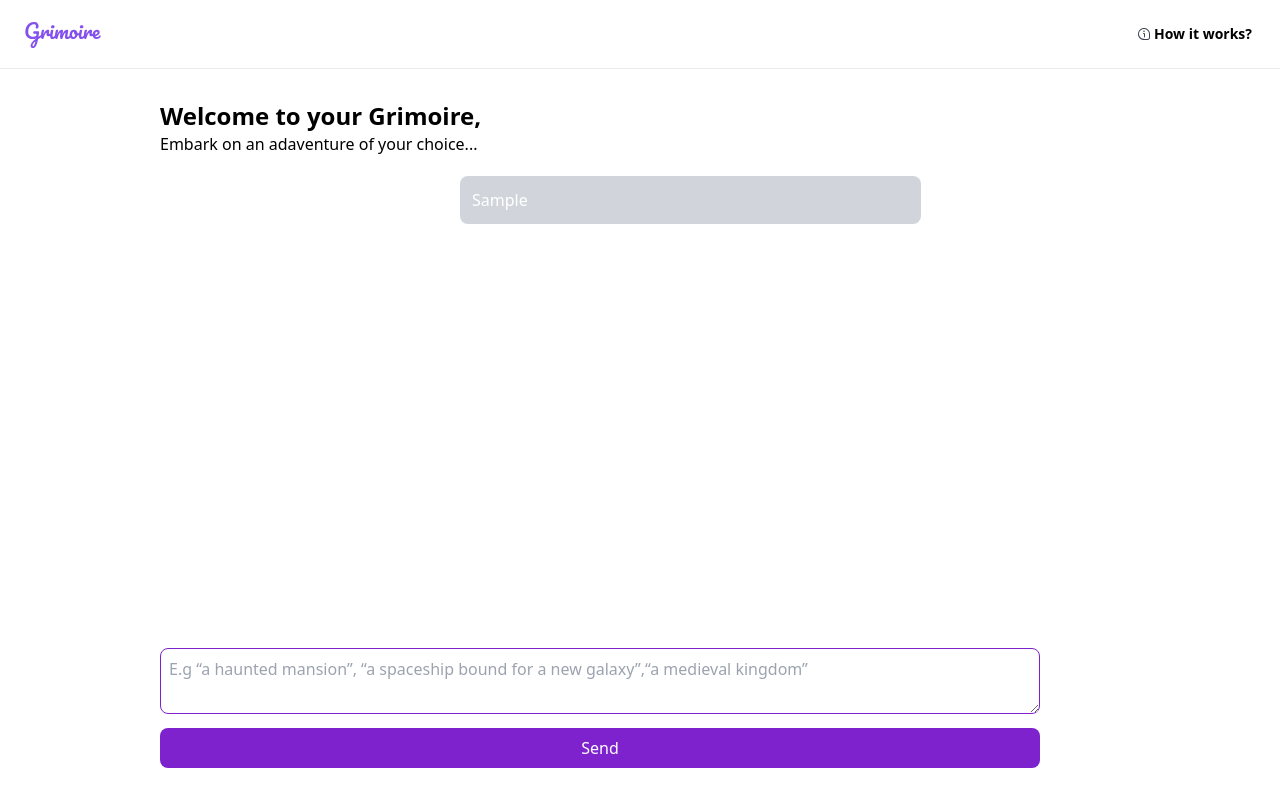
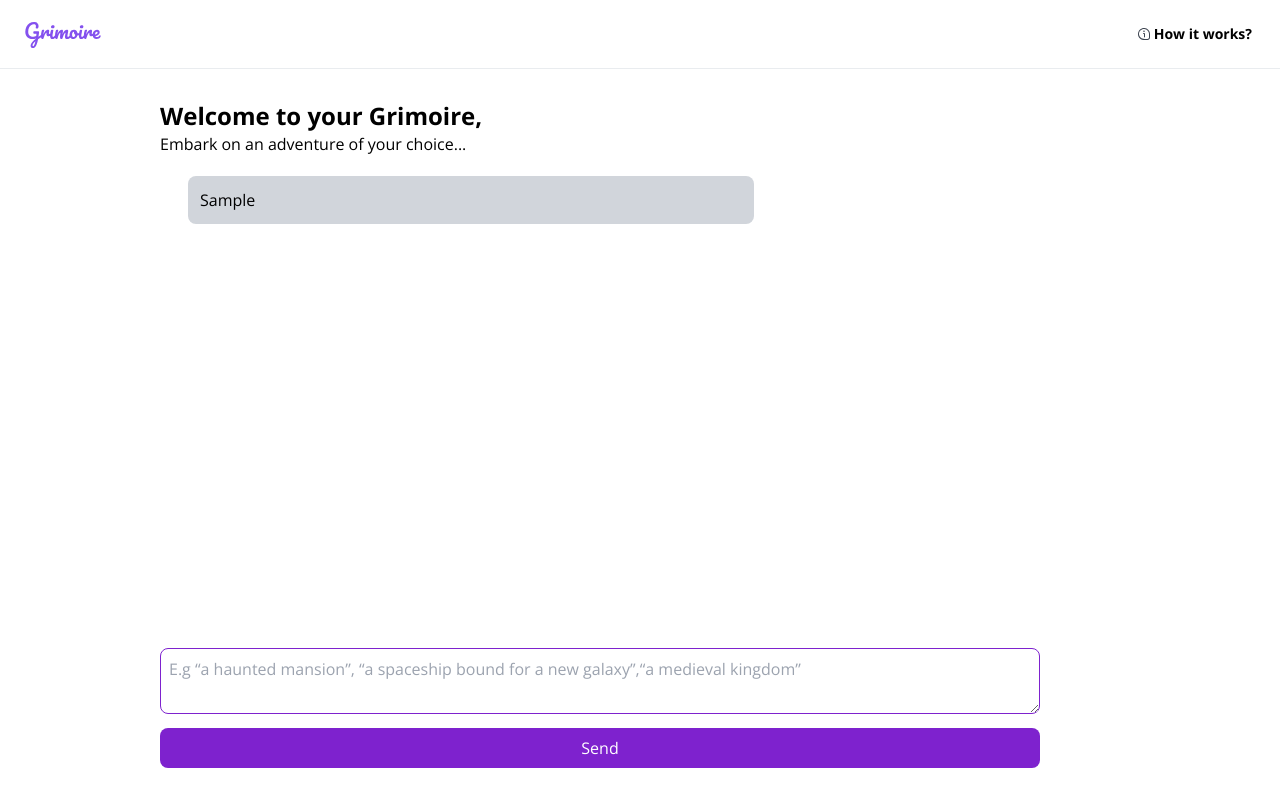
Before and after one commit to Jowwy02/Grimoire, a React (Create React App) app: page / in a window 1280 px wide. Both pictures are taken after typing "Sample" into the empty fields and a click on the button "Send". Built offline with nearby package versions, Linux system fonts and the light colour scheme; no server answers.

Commit message:
Create UI and add functionality.

```diff
--- a/public/index.html
+++ b/public/index.html
@@ -24,6 +24,12 @@
       work correctly both with client-side routing and a non-root public URL.
       Learn how to configure a non-root public URL by running `npm run build`.
     -->
+    <link rel="preconnect" href="https://fonts.googleapis.com" />
+    <link rel="preconnect" href="https://fonts.gstatic.com" crossorigin />
+    <link
+      href="https://fonts.googleapis.com/css2?family=Open+Sans:wght@400;700&display=swap"
+      rel="stylesheet"
+    />
     <title>React App</title>
   </head>
   <body>
--- a/src/App.js
+++ b/src/App.js
@@ -5,9 +5,15 @@ import CommentInfo from "./assets/CommentInfo.svg";
 import Logo from "./assets/Logo .svg";
 
 const openai = new OpenAI({
-  apiKey: "process.env.REACT_APP_OPENAI_KEY",
+  apiKey: process.env.REACT_APP_OPENAI_KEY,
   dangerouslyAllowBrowser: true,
 });
+
+const PROMPT = {
+  role: "system",
+  content:
+    "Create a short fictional story using HTML tag format without the <doctype> and <html> tags. The story should be based on the users input. The story should be structured into chapters. The chapters title should be bolded. It should return the first chapter only first, then when users raises a prompt, it should return the next chapter and so on in that manner.",
+};
 
 function App() {
   const [input, setInput] = useState("");
@@ -17,14 +23,17 @@ function App() {
   const messagesEndRef = useRef(null);
 
   console.log(messages);
-  const callOpenaiAPI = async () => {
-    setMessages([...messages, { role: "system", content: input }]);
+
+  const callOpenaiAPI = async (chat) => {
+    // setMessages([...messages, { role: "system", content: input }]);
     setInput("");
+    console.log("chat", chat);
+    console.log("messages", messages);
     try {
       const completion = await openai.chat.completions.create({
         model: "gpt-3.5-turbo-0613",
-        messages: [{ role: "system", content: input }],
-        max_tokens: 500,
+        messages: chat,
+        max_tokens: 200,
         temperature: 0,
       });
 
@@ -43,9 +52,18 @@ function App() {
 
   const onSubmitAction = () => {
     if (!input) return;
+    console.log("input", input);
     setIsThinking(true);
     setMessages([...messages, { role: "user", content: input }]);
-    callOpenaiAPI();
+    console.log("messages", messages);
+    callOpenaiAPI([...messages, PROMPT]);
+  };
+
+  const selectOption = (option) => {
+    // setInput(option)
+    setIsThinking(true);
+    setMessages([...messages, { role: "user", content: option }]);
+    callOpenaiAPI([...messages, messages]);
   };
 
   const preloadSVG = (
@@ -93,21 +111,22 @@ function App() {
       <div className="vertical-line"></div>
       <div className="body mt-8 ml-40 pr-56">
         <h1 className="font-bold text-2xl ">Welcome to your Grimoire,</h1>
-        <h6>Embark on an adaventure of your choice...</h6>
+        <h6>Embark on an adventure of your choice...</h6>
       </div>
 
-      <div className="relative max-w-3xl space-y-5 mx-auto  my-5 min-h-[cal(100vh_-_150px)] pb-[170px]">
+      <div className="relative mr-40 ml-44 space mx-auto my-5 min-h-[cal(100vh_-_150px)] pb-[170px]">
         {messages.map((messages, i) => (
           <div
             ref={messagesEndRef}
             key={i}
-            className={`m-3 relative left-1/4 p-3 max-w-3x rounded-lg  w-3/5 overflow-y-auto whitespace-normal text-white my-2  ${
+            className={`  m-3 relative  p-3 max-w-3x rounded-lg  w-3/5 overflow-y-auto whitespace-normal text-black my-2  ${
               messages.role !== "assistant"
-                ? "bg-gray-300 text-black "
-                : "bg-purple-500 ml-auto"
+                ? "bg-gray-300 "
+                : "bg-purple-200 ml-auto"
             }`}
+            dangerouslySetInnerHTML={{ __html: messages.content || "" }}
           >
-            {messages.content}
+            {/* {messages.content} */}
           </div>
         ))}
         {isThinking && (
@@ -152,15 +171,33 @@ function App() {
           </p>
 
           <div className="options ">
-            <p className="flex justify-end font-semibold py-4 mx-16 p-16">
+            <p className="font-semibold py-4 p-">
               Choose your theme or setting
             </p>
-            <button className="options-btn ">
+            <button
+              className="options-btn "
+              onClick={() => selectOption(" A meadow outside the White House")}
+            >
               A meadow outside the White House
             </button>
-            <button className="options-btn">A medieval Kingdom</button>
-            <button className="options-btn">A haunted mansion</button>
-            <button className="options-btn">Ancient Egypt</button>
+            <button
+              className="options-btn"
+              onClick={() => selectOption("A medieval Kingdom")}
+            >
+              A medieval Kingdom
+            </button>
+            <button
+              className="options-btn"
+              onClick={() => selectOption(" A haunted mansion")}
+            >
+              A haunted mansion
+            </button>
+            <button
+              className="options-btn"
+              onClick={() => selectOption(" Ancient Egypt")}
+            >
+              Ancient Egypt
+            </button>
           </div>
         </div>
       )}
--- a/src/index.css
+++ b/src/index.css
@@ -1,6 +1,13 @@
 @tailwind base;
 @tailwind components;
 @tailwind utilities;
+
+body{
+  font-family: open Sans;
+  font-weight: 400;
+  font-size: 16px;
+  text-decoration-color: black;
+}
 
 .vertical-line {
   position: absolute;
@@ -9,7 +16,16 @@
   width: 100%;
 }
 
+.options{
+  margin-top: 70px;
+ margin-left: 470px;
+}
+.options p {
+  margin-left: 300px;
+}
+
 .options-btn {
+  display: inline-flex;
   background-color: #dbdfe6;
   margin: 6px;
   padding: 6px;
```
